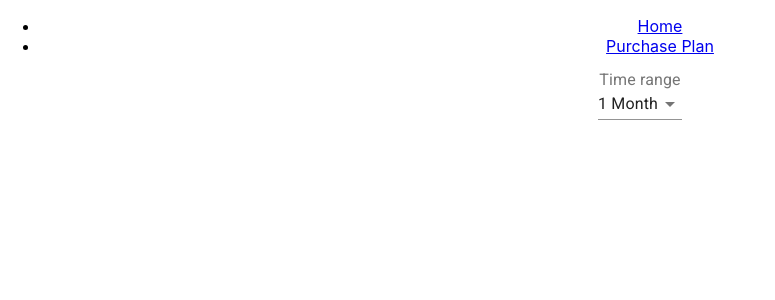
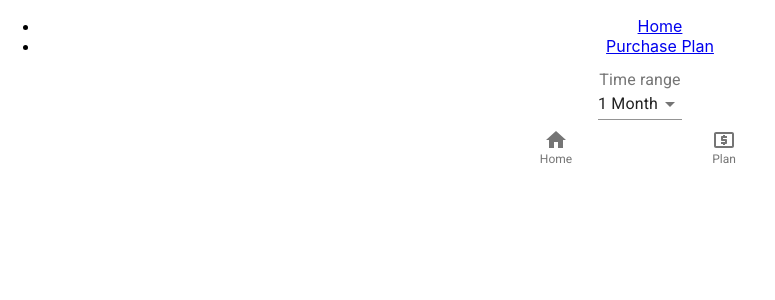
Before and after one commit to duongnhatduy/junction2019, a React (Create React App) app: page / in a window 1280 px wide. Shown: the top 300 px of the page, without its empty margins (0-775 px from the left). Built offline with nearby package versions, Linux system fonts and the light colour scheme.

Commit message:
material ui icon

```diff
--- a/package.json
+++ b/package.json
@@ -4,6 +4,7 @@
   "private": true,
   "dependencies": {
     "@material-ui/core": "^4.6.1",
+    "@material-ui/icons": "^4.5.1",
     "react": "^16.12.0",
     "react-dom": "^16.12.0",
     "react-router-dom": "^5.1.2",
--- a/src/App.js
+++ b/src/App.js
@@ -1,12 +1,14 @@
-import React from "react";
+import React, { useState } from "react";
 import { BrowserRouter as Router, Switch, Route, Link } from "react-router-dom";
-import logo from "./logo.svg";
 import "./App.css";
-import Button from "@material-ui/core/Button";
 import { Overview } from "./feature/Overview";
 import { PurchasePlan } from "./feature/PurchasePlan";
+import { BottomNavigation, BottomNavigationAction } from "@material-ui/core";
+import HomeIcon from "@material-ui/icons/Home";
+import LocalAtmIcon from "@material-ui/icons/LocalAtm";
 
 function App() {
+  const [nav, setNav] = useState("");
   return (
     <Router>
       <div className="App">
@@ -34,6 +36,17 @@ function App() {
           </Switch>
         </div>
       </div>
+      <BottomNavigation
+        value={nav}
+        onChange={(event, newValue) => {
+          setNav(newValue);
+        }}
+        showLabels
+        // className={classes.root}
+      >
+        <BottomNavigationAction label="Home" icon={<HomeIcon />} />
+        <BottomNavigationAction label="Plan" icon={<LocalAtmIcon />} />
+      </BottomNavigation>
     </Router>
   );
 }
```
Also changed, not shown: 1 other file (tests, documents, lock files or other folders).
